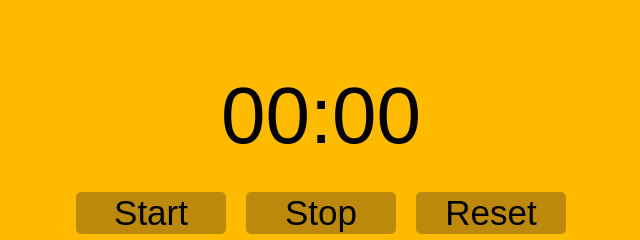
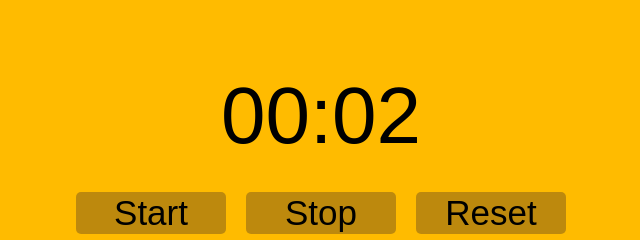
Before and after one commit to eduardsdn/js_stopwatch, a plain HTML site: page index.html in a window 1280 px wide. Both pictures are taken after a click on the button "Start". Shown: the part 128-368 px from the top of the page, 319-959 px from the left. Drawn offline with Linux system fonts and the light colour scheme.

Commit message:
UpdateTimer() up and running

```diff
--- a/app.js
+++ b/app.js
@@ -3,11 +3,17 @@ const startBtn = document.getElementById("startBtn")
 const stopBtn = document.getElementById("stopBtn")
 const resetBtn = document.getElementById("resetBtn")
 
+const seconds = document.querySelector(".seconds")
+const minutes = document.querySelector(".minutes")
+
 startBtn.addEventListener('click', startTimer)
+let totalSeconds = 0
+let totalMinutes = 0
+
 
 
 function startTimer(){
-
+    setInterval(updateTimer, 1000)
 }
 
 function stopTimer(){
@@ -17,3 +23,21 @@ function stopTimer(){
 function resetTimer(){
 
 }
+
+function updateTimer(){
+    totalSeconds++;
+    totalSecondsStr = totalSeconds.toString()
+    totalSecondsStr = totalSecondsStr.padStart(2,'0')
+    console.log(totalSecondsStr)
+    seconds.textContent = totalSecondsStr
+
+    if(totalSeconds % 60 == 0){
+        totalSeconds = 0
+        totalMinutes++
+        totalMinutesStr = totalMinutes.toString()
+        totalMinutesStr = totalMinutesStr.padStart(2,'0')
+        minutes.textContent = totalMinutesStr
+    }
+
+
+}
--- a/index.html
+++ b/index.html
@@ -11,7 +11,9 @@
 
     <div class="main">
         <div class="timer">
-            00:00
+            <div class="minutes">00</div>
+            <div class="colon">:</div>
+            <div class="seconds">00</div>
         </div>
         <div class="buttons">
             <button id="startBtn">Start</button>
--- a/style.css
+++ b/style.css
@@ -15,6 +15,7 @@ body {
 }
 
 .timer{
+    display:flex;
     align-self: center;
     font-size: 80px;
 }
```
